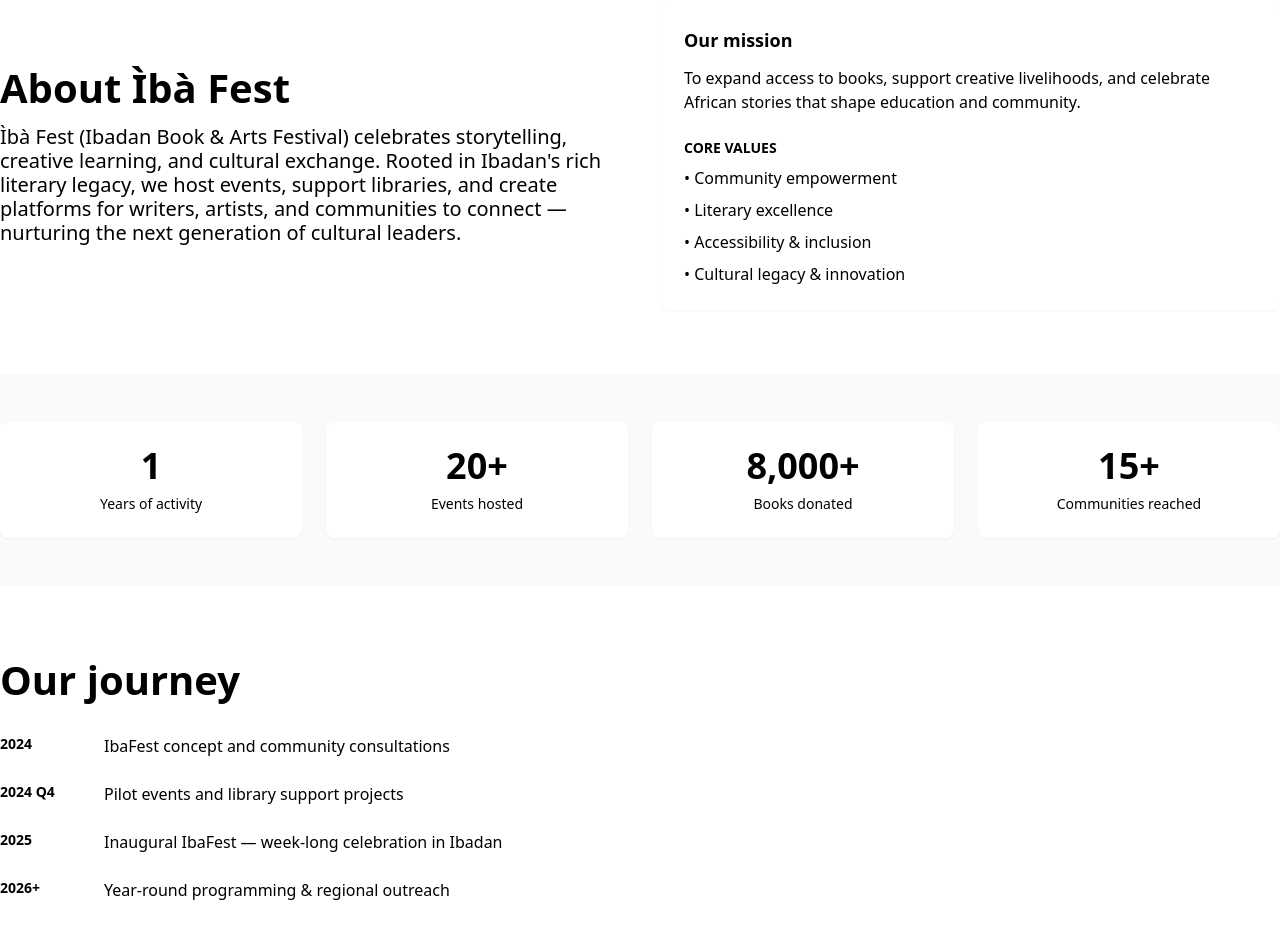
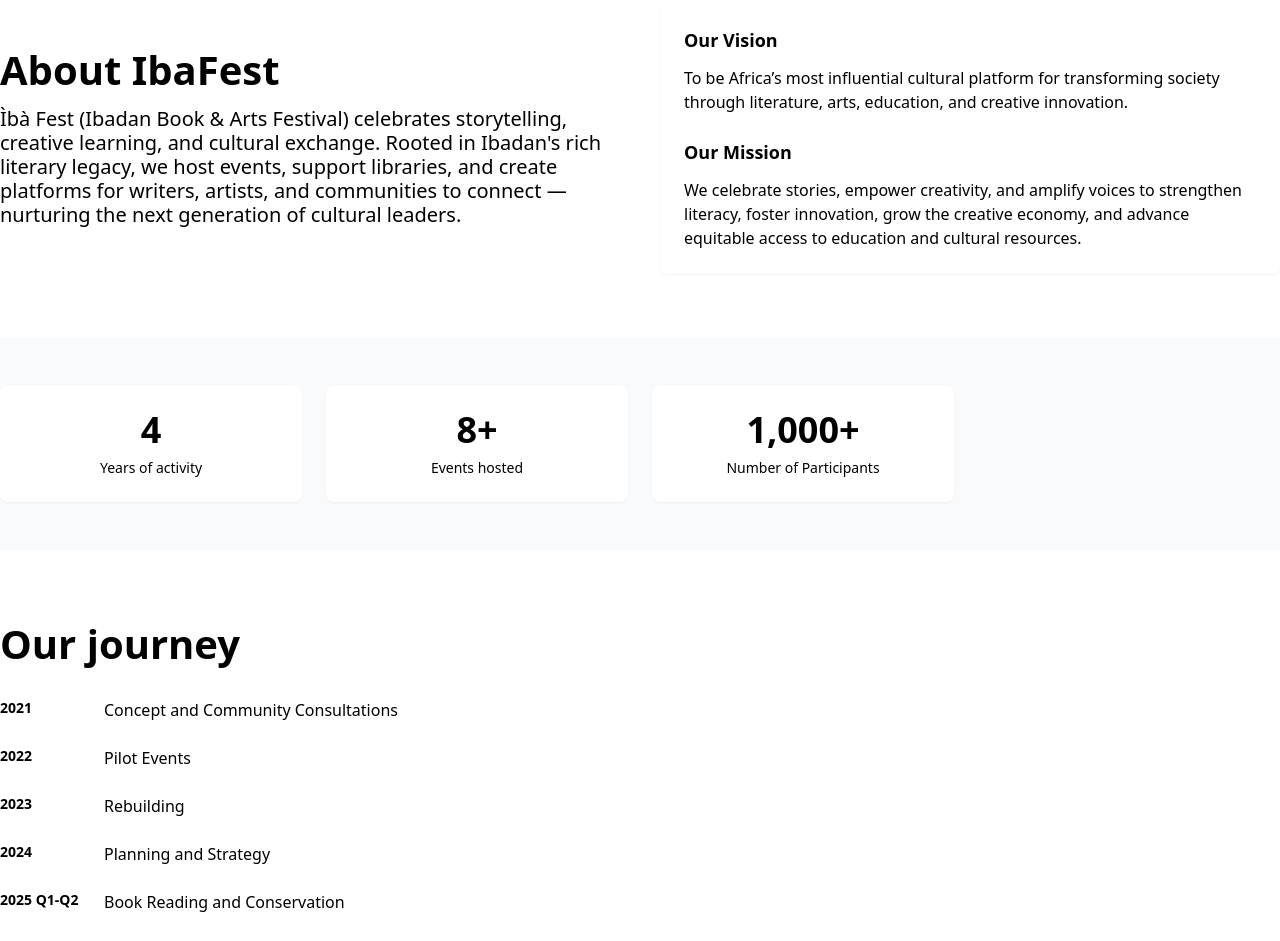
Before and after one commit to NiyiHub/ibadan_festival, a React (Vite) app: page /about in a window 1280 px wide. Shown: the part 780-1721 px from the top of the page. Built offline with nearby package versions, Linux system fonts and the light colour scheme; no server answers; a web font is replaced by a local one.

Commit message:
Fixed bugs

```diff
--- a/src/components/features/HeroSection.jsx
+++ b/src/components/features/HeroSection.jsx
@@ -3,6 +3,7 @@ import { cn } from '@/utils/cn'
 
 const HeroSection = ({
   title,
+  titlee,
   subtitle,
   description,
   image,
@@ -58,21 +59,29 @@ const HeroSection = ({
           <div className="hero-text-content">
             {/* Title */}
             {title && (
-              <h1 className="font-display font-extrabold text-3xl md:text-4xl lg:text-5xl leading-tight mb-4">
+              <h1 className="font-display font-extrabold text-3xl md:text-4xl lg:text-5xl text-primary leading-tight mb-4">
                 {title}
               </h1>
+
+            )}
+
+            {titlee && (
+              <h2 className="font-display text-2xl md:text-4xl font-black text-white uppercase mb-4">
+               {titlee}
+              </h2>
+
             )}
 
             {/* Subtitle */}
             {subtitle && (
-              <h2 className="font-display font-bold text-xl md:text-2xl mb-4 text-white/90">
+              <p className="text-sm md:text-base lg:text-lg leading-relaxed mb-8 text-white/90 max-w-3xl">
                 {subtitle}
-              </h2>
+              </p>
             )}
 
             {/* Description */}
             {description && (
-              <p className="text-sm md:text-base lg:text-lg leading-relaxed mb-8 text-white/90 max-w-3xl">
+              <p className="text-sm md:text-base lg:text-lg leading-relaxed mb-8 text-text-secondary/90 max-w-3xl">
                 {description}
               </p>
             )}
--- a/src/pages/About.jsx
+++ b/src/pages/About.jsx
@@ -4,17 +4,21 @@ import Footer from '@/components/layout/Footer'
 import Container from '@/components/layout/Container'
 
 const stats = [
-  { id: 1, label: "Years of activity", value: "1" },
-  { id: 2, label: "Events hosted", value: "20+" },
-  { id: 3, label: "Books donated", value: "8,000+" },
-  { id: 4, label: "Communities reached", value: "15+" }
+  { id: 1, label: "Years of activity", value: "4" },
+  { id: 2, label: "Events hosted", value: "8+" },
+  { id: 3, label: "Number of Participants", value: "1,000+" },
+  // { id: 4, label: "Communities reached", value: "15+" }
 ];
 
 const timeline = [
-  { year: "2024", text: "IbaFest concept and community consultations" },
-  { year: "2024 Q4", text: "Pilot events and library support projects" },
-  { year: "2025", text: "Inaugural IbaFest — week-long celebration in Ibadan" },
-  { year: "2026+", text: "Year-round programming & regional outreach" }
+  { year: "2021", text: "Concept and Community Consultations" },
+  { year: "2022", text: "Pilot Events" },
+  { year: "2023", text: "Rebuilding" },
+  { year: "2024", text: "Planning and Strategy" },
+  { year: "2025 Q1-Q2", text: "Book Reading and Conservation" },
+  { year: "2025 Q1-Q2", text: "Town and Gown Interaction" },
+  { year: "2025 Q3-Q4", text: "Festival Prelude Events" },
+  { year: "2025 Q4", text: "Inaugural Festival" }
 ];
 
 const team = [
@@ -86,7 +90,7 @@ export default function About() {
           <div className="grid grid-cols-1 md:grid-cols-2 gap-10 items-center">
             <div>
               <h1 className="font-display font-extrabold text-[40px] leading-[42.5px] text-[var(--color-primary)] mb-4">
-                About Ìbà Fest
+                About IbaFest
               </h1>
               <p className="text-[20px] leading-[24px] text-[var(--color-text-secondary)] max-w-3xl">
                 Ìbà Fest (Ibadan Book & Arts Festival) celebrates storytelling,
@@ -99,20 +103,16 @@ export default function About() {
 
             <div>
               <div className="bg-white rounded-lg p-6 shadow-sm">
-                <h3 className="font-semibold text-lg mb-3">Our mission</h3>
+                <h3 className="font-semibold text-lg mb-3">Our Vision</h3>
                 <p className="text-[var(--color-text-secondary)]">
-                  To expand access to books, support creative livelihoods, and
-                  celebrate African stories that shape education and community.
+                  To be Africa’s most influential cultural platform for transforming society through literature, arts, education, and creative innovation.
                 </p>
 
                 <div className="mt-6">
-                  <h4 className="font-semibold text-sm uppercase text-[var(--color-primary)] mb-2">Core values</h4>
-                  <ul className="text-[var(--color-text-secondary)] space-y-2">
-                    <li>• Community empowerment</li>
-                    <li>• Literary excellence</li>
-                    <li>• Accessibility & inclusion</li>
-                    <li>• Cultural legacy & innovation</li>
-                  </ul>
+                  <h3 className="font-semibold text-lg mb-3">Our Mission</h3>
+                <p className="text-[var(--color-text-secondary)]">
+                  We celebrate stories, empower creativity, and amplify voices to strengthen literacy, foster innovation, grow the creative economy, and advance equitable access to education and cultural resources.
+                </p>
                 </div>
               </div>
             </div>
--- a/src/pages/Donations.jsx
+++ b/src/pages/Donations.jsx
@@ -11,9 +11,8 @@ const Donations = () => {
 
       {/* Hero Section */}
       <HeroSection
-        title="Donate a Book"
-        subtitle="Support Literacy & Community Development"
-        description="Your gift helps us buy books and resources for communities and schools across Nigeria. Every donation makes a direct impact on expanding access to literature and education."
+        titlee="Donate a Book"
+        subtitle="Contribute to support our quest to be Africa’s most influential cultural platform for transforming society through literature, arts, education, and creative innovation. "
         image="/images/donate-hero.jpg"
         variant="centered"
         overlay="dark"
--- a/src/pages/Partnerships.jsx
+++ b/src/pages/Partnerships.jsx
@@ -11,9 +11,8 @@ const Partnerships = () => {
 
       {/* Hero Section */}
       <HeroSection
-        title="Partner With Us"
-        subtitle="Collaborate for Cultural Impact"
-        description="Join us in celebrating African literature and arts. We're looking for organizations, institutions, and individuals who share our vision of cultural development through storytelling and creative expression."
+        titlee="Partner With Us"
+        subtitle="Explore sponsorship, media, and collaboration opportunities with IbaFest."
         image="/images/donate-hero.jpg"
         variant="centered"
         overlay="dark"
```
